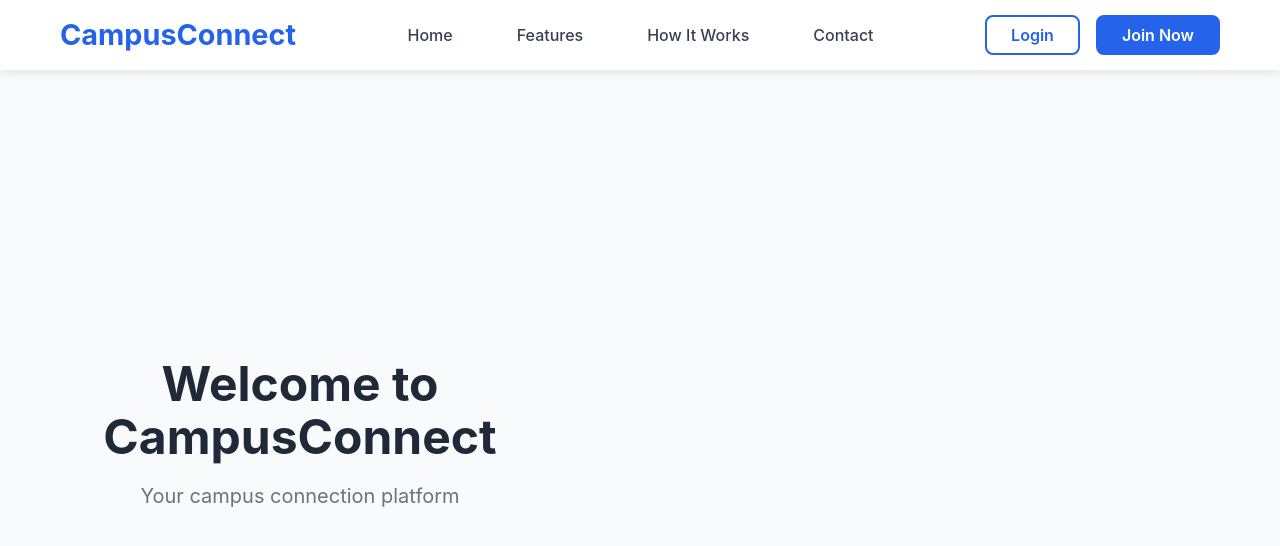
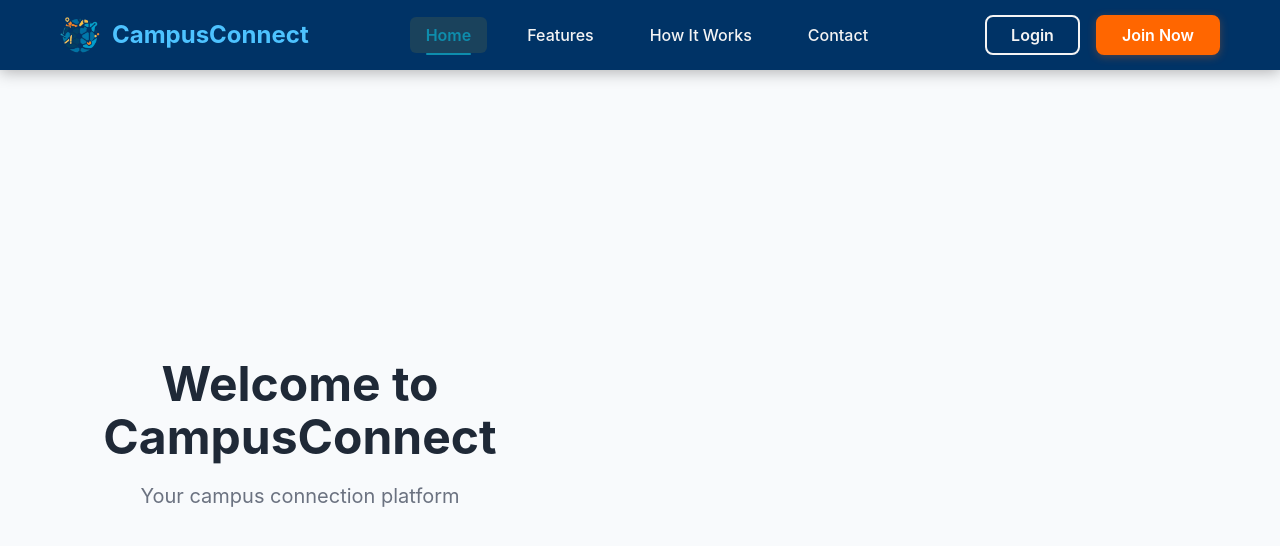
Before and after one commit to Javeria-Javaid/Campus-Connect, a React (Vite) app: page / in a window 1280 px wide. Shown: the top 546 px of the page. Built offline with nearby package versions, Linux system fonts and the light colour scheme.

Commit message:
navbar in progresss

```diff
--- a/src/components/Navbar.css
+++ b/src/components/Navbar.css
@@ -1,6 +1,6 @@
 .navbar {
-    background: #fff;
-    box-shadow: 0 2px 10px rgba(0, 0, 0, 0.1);
+    background: #003366; /* Primary Blue */
+    box-shadow: 0 2px 15px rgba(0, 0, 0, 0.3);
     position: fixed;
     top: 0;
     width: 100%;
@@ -17,35 +17,73 @@
     height: 70px;
 }
 
-.nav-logo h2 {
-    color: #2563eb;
-    margin: 0;
-    font-size: 1.8rem;
-    font-weight: 700;
+/* Logo Styles */
+.nav-logo {
+    display: flex;
+    align-items: center;
+    gap: 12px;
+    text-decoration: none;
 }
 
+.logo-image {
+    height: 40px;
+    width: 40px;
+    object-fit: contain;
+    border-radius: 6px;
+}
+
+.logo-text {
+    color: #4DC3FF; /* Accent 2 (Yellow/Gold) for logo dominance */
+    font-size: 1.5rem;
+    font-weight: 700;
+    margin: 0;
+}
+
+/* Navigation Menu */
 .nav-menu {
     display: flex;
     list-style: none;
     margin: 0;
     padding: 0;
-    gap: 2rem;
+    gap: 1.5rem;
 }
 
 .nav-link {
     text-decoration: none;
-    color: #374151;
+    color: #F4F4F4; /* Off-White/Light Grey */
     font-weight: 500;
-    transition: color 0.3s ease;
+    transition: all 0.3s ease;
     padding: 0.5rem 1rem;
     border-radius: 6px;
+    position: relative;
 }
 
-.nav-link:hover {
-    color: #2563eb;
-    background: #f3f4f6;
+/* Active Page Link */
+.nav-link.active {
+    color:#0e8dad; /* Accent 2 (Yellow/Gold) */
+    background: rgba(255, 195, 0, 0.1);
+    font-weight: 600;
 }
 
+.nav-link.active::after {
+    content: '';
+    position: absolute;
+    bottom: -2px;
+    left: 1rem;
+    right: 1rem;
+    height: 2px;
+    background: #0e8dad;
+    border-radius: 2px;
+}
+
+/* Link Hover State */
+.nav-link:hover {
+    color: #FFFFFF;
+    background: rgba(26, 115, 232, 0.2); /* Secondary Blue with transparency */
+    box-shadow: 0 0 0 1px rgba(26, 115, 232, 0.3);
+}
+
+/* Auth Buttons */
 .nav-buttons {
     display: flex;
     gap: 1rem;
@@ -54,8 +92,8 @@
 
 .btn-login {
     background: transparent;
-    color: #2563eb;
-    border: 2px solid #2563eb;
+    color: #F4F4F4; /* Off-White/Light Grey */
+    border: 2px solid #F4F4F4;
     padding: 0.5rem 1.5rem;
     border-radius: 8px;
     font-weight: 600;
@@ -64,25 +102,28 @@
 }
 
 .btn-login:hover {
-    background: #2563eb;
-    color: white;
+    background: #F4F4F4;
+    color: #003366; /* Primary Blue */
+    transform: translateY(-1px);
 }
 
 .btn-join {
-    background: #2563eb;
-    color: white;
-    border: 2px solid #2563eb;
+    background: #FF6600; /* Accent 1 (Bright Orange) */
+    color: #FFFFFF; /* White text */
+    border: 2px solid #FF6600;
     padding: 0.5rem 1.5rem;
     border-radius: 8px;
     font-weight: 600;
     cursor: pointer;
     transition: all 0.3s ease;
+    box-shadow: 0 2px 8px rgba(255, 102, 0, 0.3);
 }
 
 .btn-join:hover {
-    background: #1d4ed8;
-    border-color: #1d4ed8;
+    background: #E55A00;
+    border-color: #E55A00;
     transform: translateY(-2px);
+    box-shadow: 0 4px 15px rgba(255, 102, 0, 0.4);
 }
 
 /* Mobile Responsive */
@@ -98,4 +139,25 @@
     .nav-container {
         padding: 0 15px;
     }
+
+    .logo-text {
+        font-size: 1.3rem;
+    }
+
+    .logo-image {
+        height: 35px;
+        width: 35px;
+    }
 }
+
+/* Tablet Responsive */
+@media (max-width: 1024px) {
+    .nav-menu {
+        gap: 1rem;
+    }
+
+    .nav-link {
+        padding: 0.5rem 0.8rem;
+        font-size: 0.9rem;
+    }
+}
--- a/src/components/Navbar.jsx
+++ b/src/components/Navbar.jsx
@@ -4,15 +4,16 @@ const Navbar = () => {
     return (
         <nav className="navbar">
             <div className="nav-container">
-                {/* Logo */}
+                {/* Logo Section */}
                 <div className="nav-logo">
-                    <h2>CampusConnect</h2>
+                    <img src="favicon.png" alt="CampusConnect Logo" className="logo-image" />
+                    <span className="logo-text">CampusConnect</span>
                 </div>
 
                 {/* Navigation Links */}
                 <ul className="nav-menu">
                     <li className="nav-item">
-                        <a href="#home" className="nav-link">Home</a>
+                        <a href="#home" className="nav-link active">Home</a>
                     </li>
                     <li className="nav-item">
                         <a href="#features" className="nav-link">Features</a>
```
